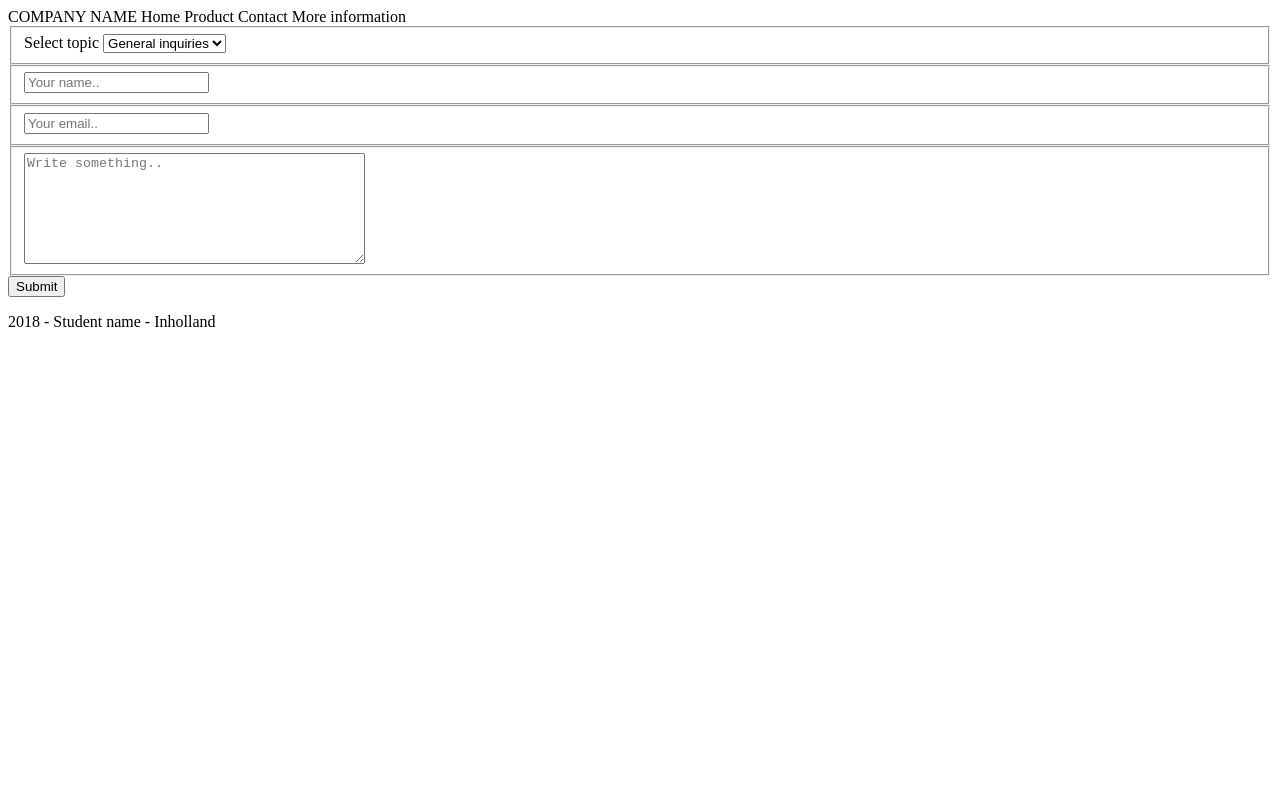
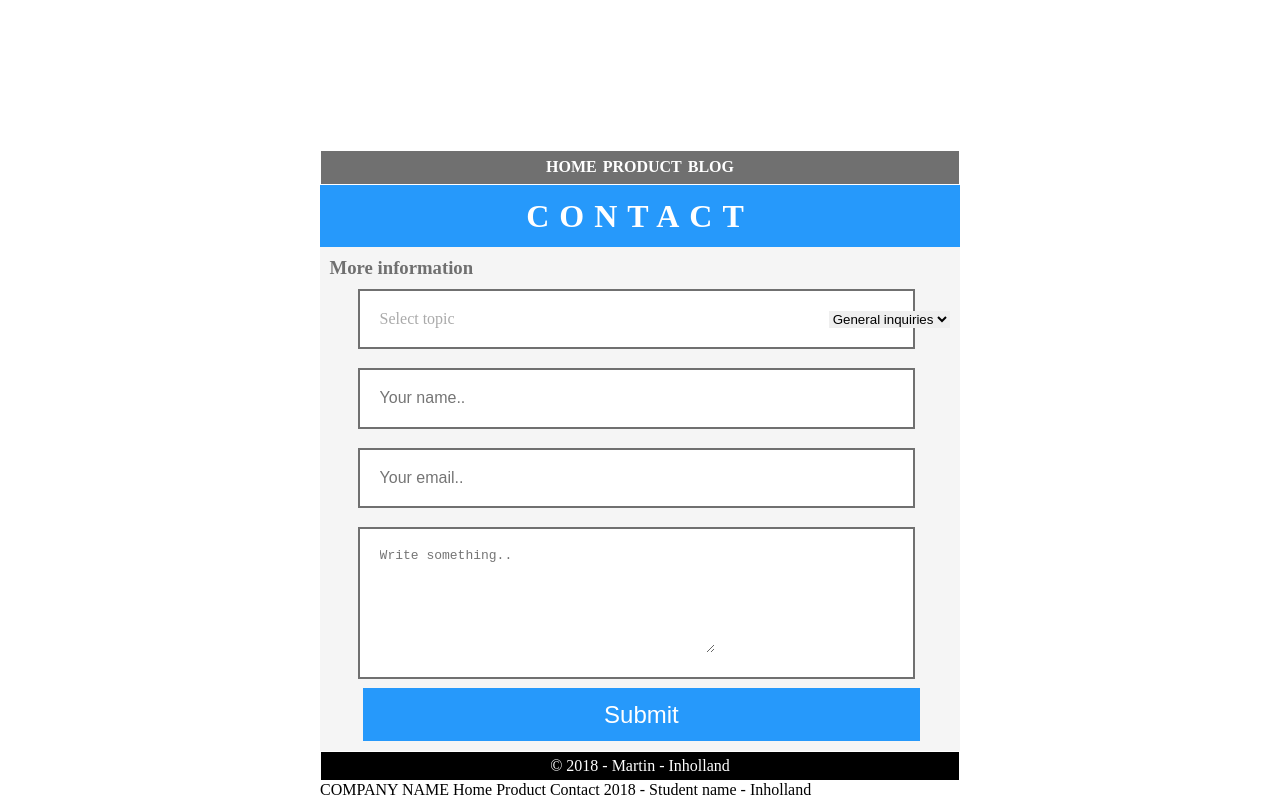
Before and after one commit to martoinholland/WebMarkup_Project, a plain HTML site: page contact.html in a window 1280 px wide. Drawn offline with Linux system fonts and the light colour scheme.

Commit message:
Basics done
Done all basic styling.. to the details now

```diff
--- a/contact.html
+++ b/contact.html
@@ -1,8 +1,41 @@
+<!DOCTYPE html>
+<html lang="en">
+    <head>
+        <title>Contact</title>
+        <meta charset="utf-8" />
+        <meta name = "keywords" content="project, web markup, entertainment, shiny" />
+        <meta name = "description" content="Just my final project that will be graded by what seem like super-cool futuristic robots :D" />
+        <meta name = "author" content="Martin Aranguelov" />
+        <link rel = "stylesheet" type="text/css" href="css/stylesheet.css" />
+    </head>
+    <body>
+
+		<section>
+			<video autoplay muted loop src="movie/background.mp4"></video>
+
+			<header>
+
+				<h1>
 						COMPANY NAME
-Home
-Product
+				</h1>
+				<nav class="nav">
+					<ul>
+						<li><a href="index.html"><strong>Home</strong></a></li>
+						<li><a href="product.html"><strong>Product</strong></a></li>
+						<li><a href="http://www.blogger.com"><strong>Blog</strong></a></li>
+					</ul>
+				</nav>
+
+			</header>
+
+			<h2 id="productThing">
 				Contact
+			</h2>
+
+			<h3>
 				More information
+			</h3>
+
 			<form action="nowhere.php" method="post">
 				<fieldset>
 					<label >Select topic</label>
@@ -34,9 +67,26 @@ More information
 							placeholder="Write something.."
 					></textarea>
 				</fieldset>
-	<input
+				<input id="button"
 						type="submit"
 						value="Submit"
 				/>
 			</form>
+
+			<footer>
+			&copy; 2018 - Martin - Inholland
+			</footer>
+
+		</section>
+	</body>
+</html>
+
+
+
+
+COMPANY NAME
+Home
+Product
+Contact
+
 2018 - Student name - Inholland
--- a/css/stylesheet.css
+++ b/css/stylesheet.css
@@ -72,7 +72,6 @@ video{
 .nav{
     border: 0.05em solid #ffffff;
     background-color: #707070;
-    text-align: center;
     font-size: 1em;
     padding: 1%;
 }
@@ -91,6 +90,9 @@ video{
 .nav ul{
     margin: 0%;
     padding: 0%;
+    text-align: center;
+    word-spacing: 200%;
+    text-transform: uppercase;
 }
 
 footer
@@ -117,6 +119,57 @@ padding: 0.3em;
 	height: 150px;
 }
 
+h3{
+    color: #707070;
+    background-color: #f5f5f5;
+    padding: 1.5%;
+}
+
+form
+{
+background-color: #f5f5f5;
+align-content: center;
+}
+form fieldset{
+    max-width: 87%;
+    padding: 3%;
+    margin: 3%;
+    margin-left: 6%;
+    margin-top: 0%;
+    border: 2px solid #707070;
+}
+
+input{
+    width: 100%;
+    font-size: 1em;
+}
+
+fieldset{
+    background-color: #ffffff;
+    font-size: 1em;
+    color: #AAAAAA;
+}
+
+textarea{
+    font-size: 1em;
+}
+
+
+select{
+ position: relative;
+ right: -370px;
+}
+
+#button{
+    padding: 2%;
+    max-width: 87%;
+    position: relative;
+    left: 43px;
+    top: -10px;
+    background-color: #2699FB;
+    color: #ffffff;
+    font-size: 1.5em;
+}
 
 @media screen and (max-with: 359px){
 
```
Also changed, not shown: product.html (+1 -1 lines), 1 other file. Lines whose indentation alone changed are shown as unchanged.
